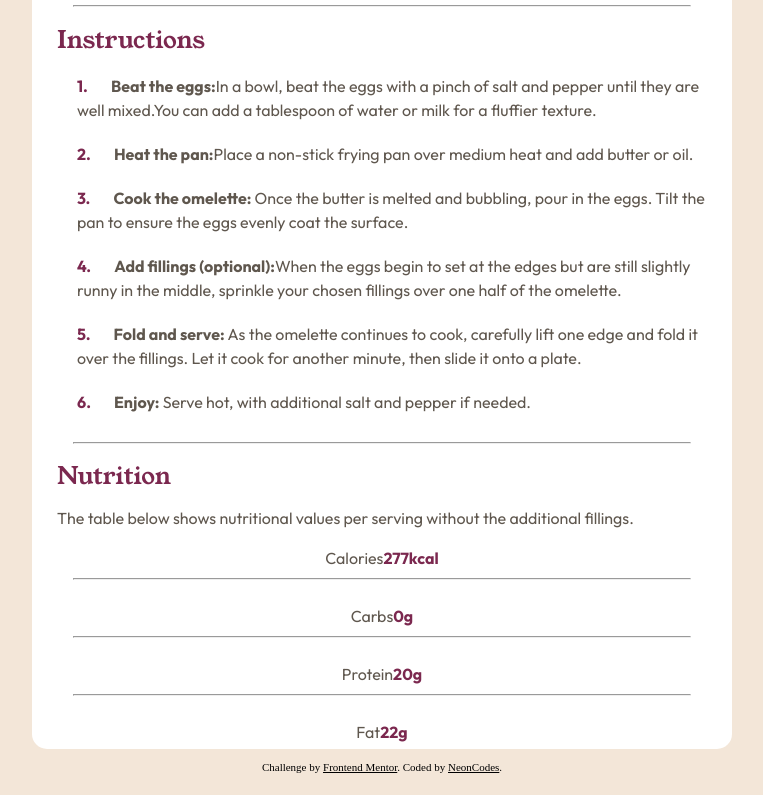
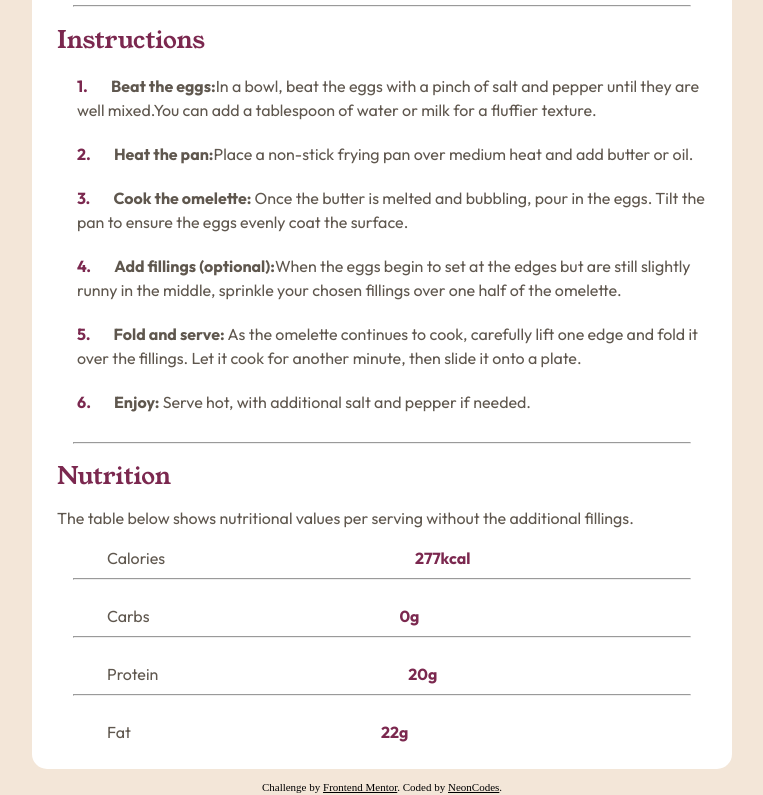
Before and after one commit to NeonCodes/Recipe-page-challenge-Front-end-Mentor, a plain HTML site: page recipe-page-main/index.html in a window 1280 px wide. Shown: the part 969-1764 px from the top of the page, without its empty margins (258-1021 px from the left). Drawn offline with Linux system fonts and the light colour scheme.

Commit message:
last paragraph

```diff
--- a/recipe-page-main/style.css
+++ b/recipe-page-main/style.css
@@ -163,15 +163,18 @@ p{
   color: hsl(332, 51%, 32%) ;
   font-weight: bold;
 }
+
 .containercalories,.containercarbs,.containerprotein,.containerfat {
-  display: flex;
+ display: flex;
   flex-direction: row;
-  align-items:flex-end;
-  justify-content:center;
+  align-items:flex-start;
+  justify-content:flex-start;
+  gap: 250px;
+  padding-left: 50px;
 }
 main{
  max-width: 700px;
- max-height: 1700px;
+ max-height: 1800px;
  padding: 25px;
  margin:10px;
  border-radius: 15px;
```
Also changed, not shown: recipe-page-main/index.html (line endings or trailing spaces).
